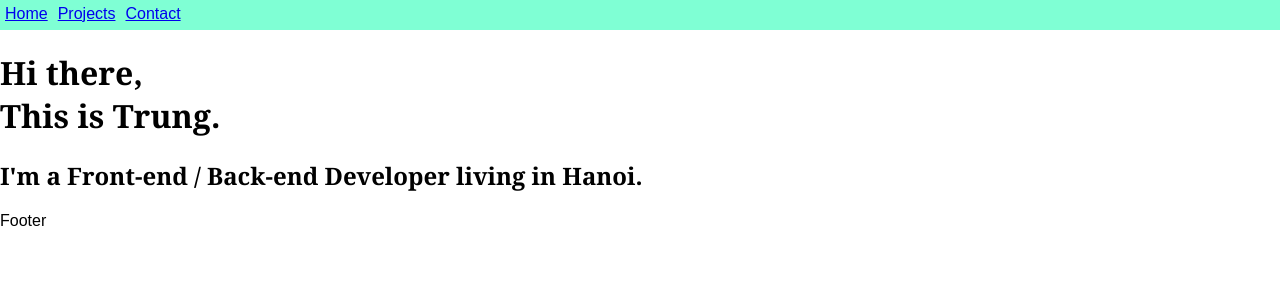
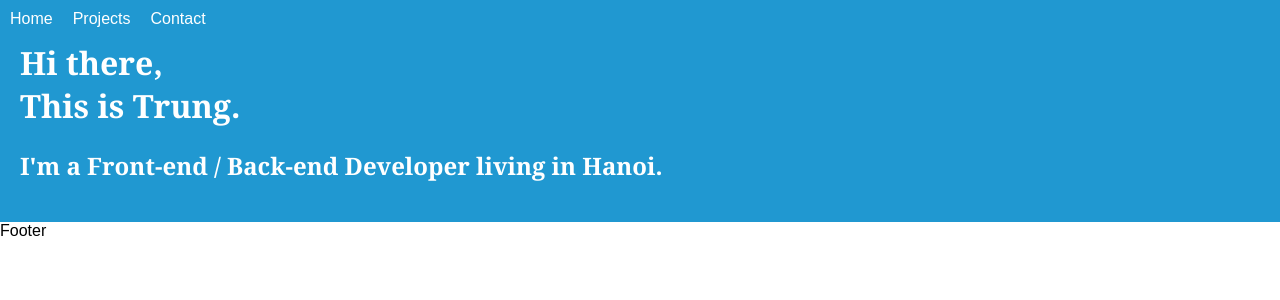
Before and after one commit to trunghq3101/personal-site, a React (Create React App) app: page /home in a window 1280 px wide. Shown: the top 300 px of the page. Built offline with nearby package versions, Linux system fonts and the light colour scheme.

Commit message:
add background to hero

```diff
--- a/src/components/navBar/NavBar.module.css
+++ b/src/components/navBar/NavBar.module.css
@@ -1,9 +1,15 @@
 .NavBar {
     display: flex;
-    background-color: aquamarine;
+    position: fixed;
+    z-index: 1;
 }
 
 .NavItem {
     height: 20px;
-    padding: 5px;
+    padding: 10px;
 }
+
+.NavItem a {
+    text-decoration: none;
+    color: white;
+}
--- a/src/components/pages/Home.jsx
+++ b/src/components/pages/Home.jsx
@@ -1,10 +1,13 @@
 import React from 'react'
+import Hero from '../sections/hero/Hero';
 
 export default (props) => {
     return (
         <main>
-            <h1>Hi there,<br/>This is Trung.</h1>
-            <h2>I'm a Front-end / Back-end Developer living in Hanoi.</h2>
+            <Hero>
+                <h1>Hi there,<br />This is Trung.</h1>
+                <h2>I'm a Front-end / Back-end Developer living in Hanoi.</h2>
+            </Hero>
         </main>
     )
 }
--- /dev/null
+++ b/src/components/sections/hero/Hero.jsx
@@ -0,0 +1,8 @@
+import React from 'react'
+import styles from './Hero.module.css'
+
+export default (props) => (
+    <div className={styles.Hero}>
+        {props.children}
+    </div>
+)
--- /dev/null
+++ b/src/components/sections/hero/Hero.module.css
@@ -0,0 +1,5 @@
+.Hero {
+    background-color: #2098D1;
+    padding: 20px;
+    color: white;
+}
```
